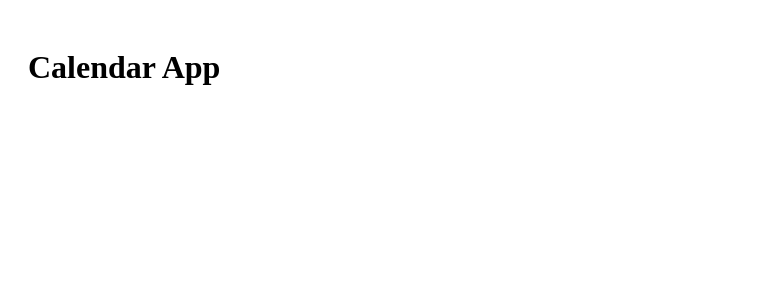
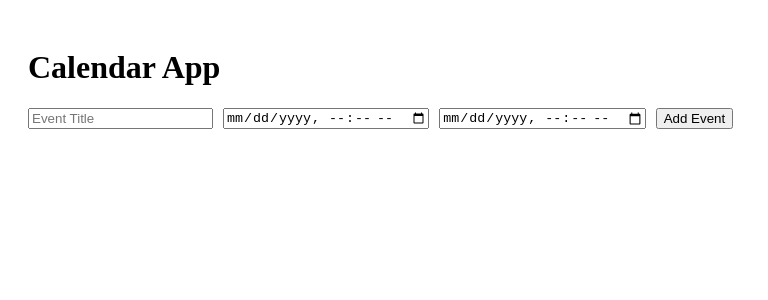
Before and after one commit to codesahib/gursahib-calendar, a React (Create React App) app in the folder frontend/: page / in a window 1280 px wide. Shown: the top 300 px of the page, without its empty margins (0-768 px from the left). Built offline with nearby package versions, Linux system fonts and the light colour scheme; no server answers.

Commit message:
Add the form to enter new events

```diff
--- a/frontend/src/App.js
+++ b/frontend/src/App.js
@@ -1,4 +1,5 @@
 import React, { useEffect, useState } from "react";
+import EventForm from "./components/EventForm";
 
 export const ENDPOINT = "http://127.0.0.1:8000";
 
@@ -40,7 +41,7 @@ function App() {
   return (
     <div style={{ padding: 20 }}>
       <h1>Calendar App</h1>
-      {events}
+      <EventForm addEvent={addEvent} />
     </div>
   );
 }
--- /dev/null
+++ b/frontend/src/components/EventForm.js
@@ -0,0 +1,71 @@
+import React, { useState } from "react";
+import { ENDPOINT } from "../App";
+import { zonedTimeToUtc } from "date-fns-tz";
+
+function EventForm({ addEvent }) {
+  const [title, setTitle] = useState("");
+  const [start, setStart] = useState("");
+  const [end, setEnd] = useState("");
+  const [error, setError] = useState("");
+
+  const handleSubmit = async (e) => {
+    e.preventDefault();
+
+    if (!title || !start || !end) return;
+
+    if (new Date(start) > new Date(end)) {
+      setError("Start time must be before or equal to end time.");
+      return;
+    }
+
+    setError("");
+
+    const startUtc = zonedTimeToUtc(new Date(start), Intl.DateTimeFormat().resolvedOptions().timeZone);
+    const endUtc = zonedTimeToUtc(new Date(end), Intl.DateTimeFormat().resolvedOptions().timeZone);
+
+    const response = await fetch(`${ENDPOINT}/api/events/`, {
+      method: "POST",
+      headers: { "Content-Type": "application/json" },
+      body: JSON.stringify({
+        title,
+        start_time: startUtc.toISOString(),
+        end_time: endUtc.toISOString(),
+      }),
+    });
+
+    const data = await response.json();
+    addEvent(data);
+
+    setTitle("");
+    setStart("");
+    setEnd("");
+  };
+
+  return (
+    <form onSubmit={handleSubmit} style={{ marginBottom: "20px", display: "flex", gap: "10px", alignItems: "center" }}>
+      <input
+        type="text"
+        placeholder="Event Title"
+        value={title}
+        onChange={(e) => setTitle(e.target.value)}
+        required
+      />
+      <input
+        type="datetime-local"
+        value={start}
+        onChange={(e) => setStart(e.target.value)}
+        required
+      />
+      <input
+        type="datetime-local"
+        value={end}
+        onChange={(e) => setEnd(e.target.value)}
+        required
+      />
+      <button type="submit">Add Event</button>
+      {error && <span style={{ color: "red", marginLeft: 10 }}>{error}</span>}
+    </form>
+  );
+}
+
+export default EventForm;
```
